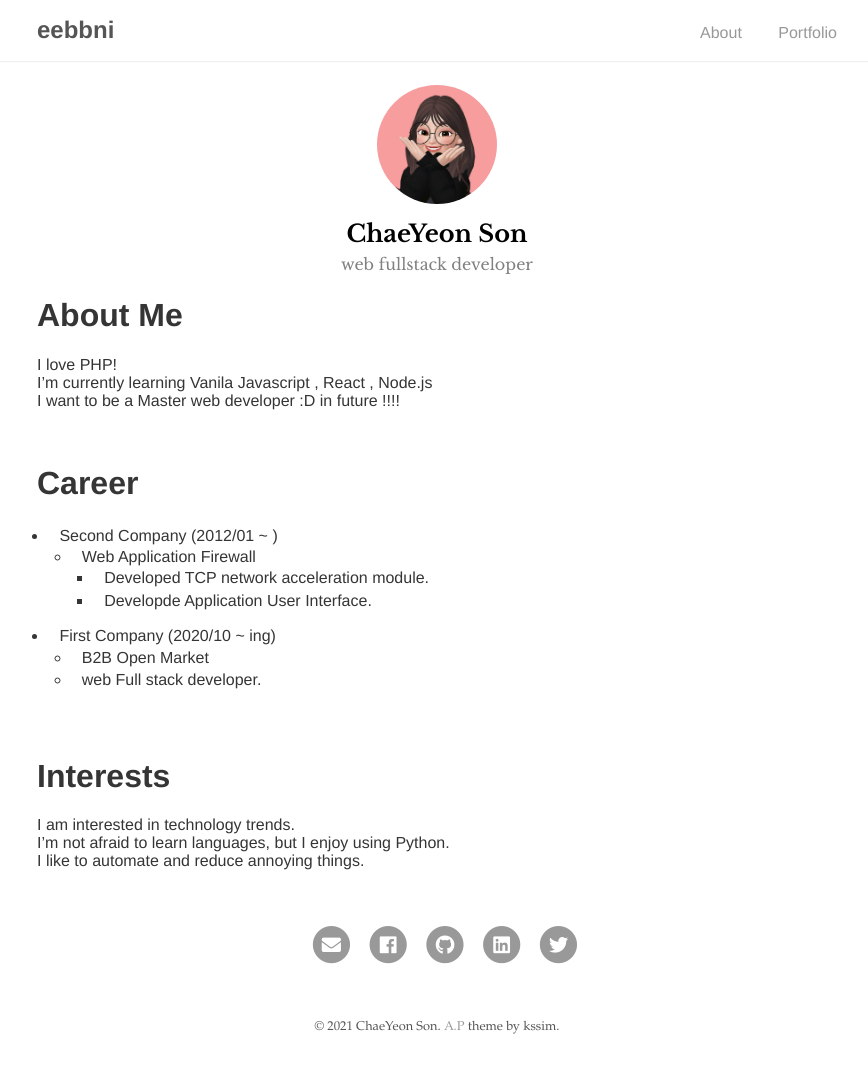
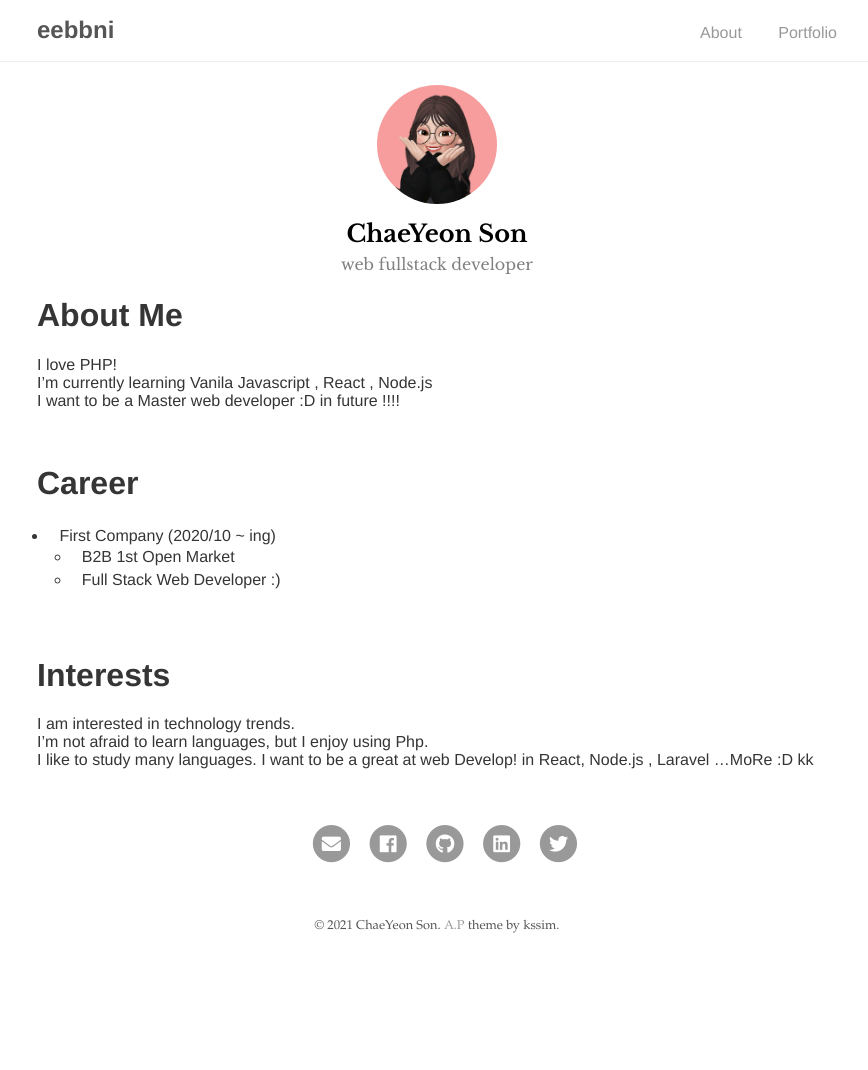
Before and after one commit to eebbni/eebbni.github.io, a Jekyll site: the page built from index.md, in a window 1280 px wide. Shown: the whole page, without its empty margins (203-1071 px from the left). Built offline with Jekyll 4.4.1, drawn with Linux system fonts in a browser that asks for light colours; our own code applies the rules of GitHub Pages for plain Markdown files; after the commit the page ends 969 px from its top, so only the background shows below that.

Commit message:
favicon and index change

```diff
--- a/_includes/head.html
+++ b/_includes/head.html
@@ -12,7 +12,7 @@
   <link rel="stylesheet" type="text/css" href="{{ site.baseurl }}/assets/css/fontawesome-all.min.css">
 
   <!-- Favicon -->
-  <link rel="icon" type="image/png" sizes="16x16" href="{{ "/assets/favicon.ico" | relative_url }}">
+  <link rel="icon" type="image/png" sizes="16x16" href="{{ "/assets/favicon2.ico" | relative_url }}">
 
   <!-- Google Analytics -->
   {% if site.google_analytics %}
--- a/index.md
+++ b/index.md
@@ -10,17 +10,14 @@ I want to be a Master web developer :D in future !!!!
 <br/>
 
 # Career
-* Second Company (2012/01 ~ )
-  * Web Application Firewall
-    * Developed TCP network acceleration module.
-    * Developde Application User Interface.
 * First Company (2020/10 ~ ing)
-  * B2B Open Market
-  * web Full stack developer.
+  * B2B 1st Open Market
+  * Full Stack Web Developer :)
 
 <br/>
 
 # Interests
 I am interested in technology trends.
-I'm not afraid to learn languages, but I enjoy using Python.
-I like to automate and reduce annoying things.
+I'm not afraid to learn languages, but I enjoy using Php.
+I like to study many languages.
+I want to be a great at web Develop! in React, Node.js , Laravel ...MoRe :D kk
```
Also changed, not shown: assets/favicon2.ico (added).
